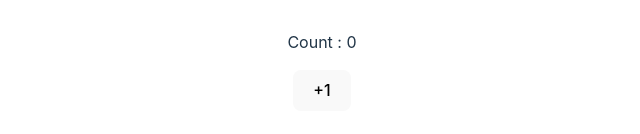
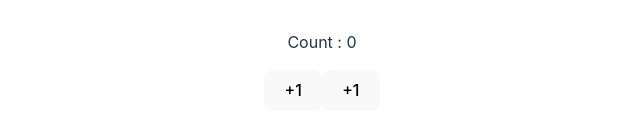
Before and after one commit to xogk1128/React_Study, a React (Vite) app in the folder state-demo/: page / in a window 1280 px wide. Shown: the part 392-526 px from the top of the page, without its empty margins (318-958 px from the left). Built offline with nearby package versions, Linux system fonts and the light colour scheme.

Commit message:
기존 상태에 의존하는 경우 콜백 사용

```diff
--- a/state-demo/src/Counter.jsx
+++ b/state-demo/src/Counter.jsx
@@ -2,13 +2,20 @@ import { useState } from "react";
 export default function Counter() {
     const [count, setCount] = useState(0);
 
-    const incrementCount = () => {
+    const addOne = () => {
         setCount(count + 1);
+    };
+
+    const addThree = () => {
+        setCount((currentCount) => currentCount + 1);
+        setCount((currentCount) => currentCount + 1);
+        setCount((currentCount) => currentCount + 1);
     };
     return (
         <div>
             <p>Count : {count}</p>
-            <button onClick={incrementCount}>+1</button>
+            <button onClick={addOne}>+1</button>
+            <button onClick={addThree}>+1</button>
         </div>
     );
 }
```
